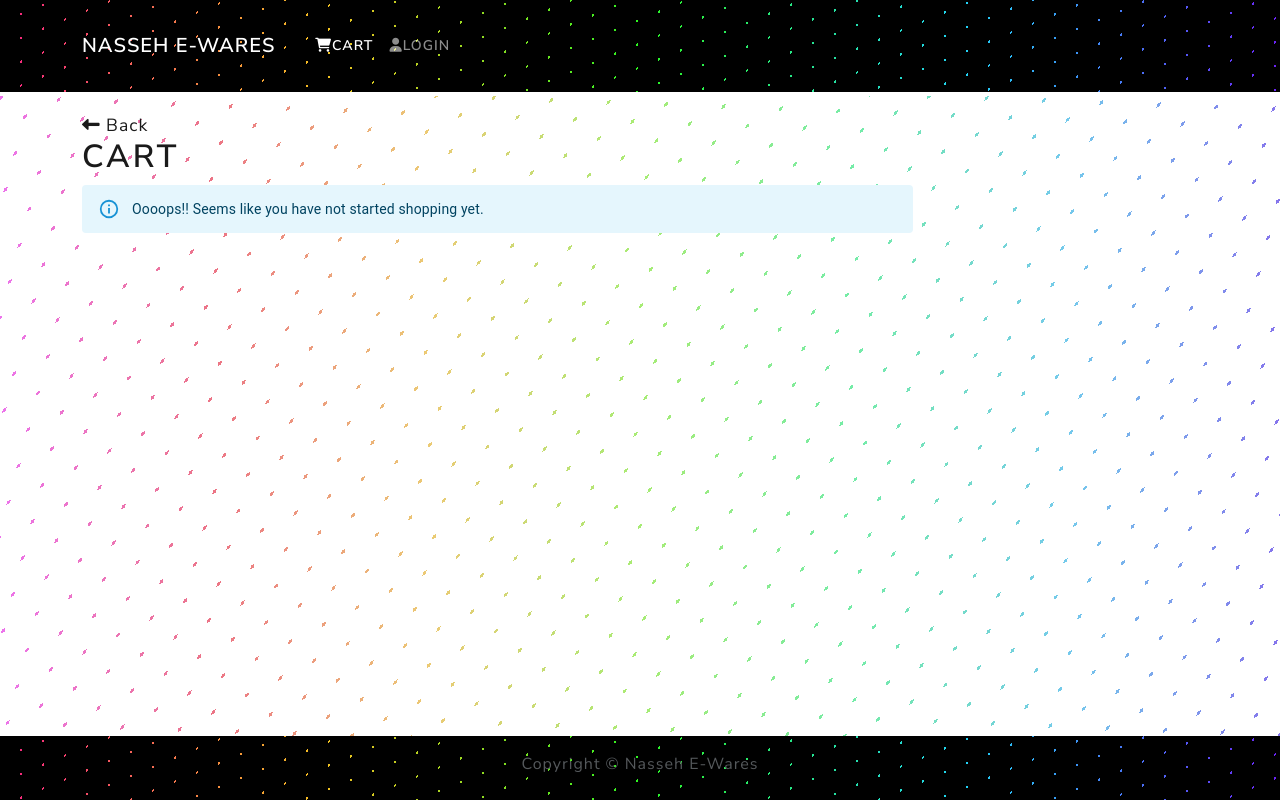
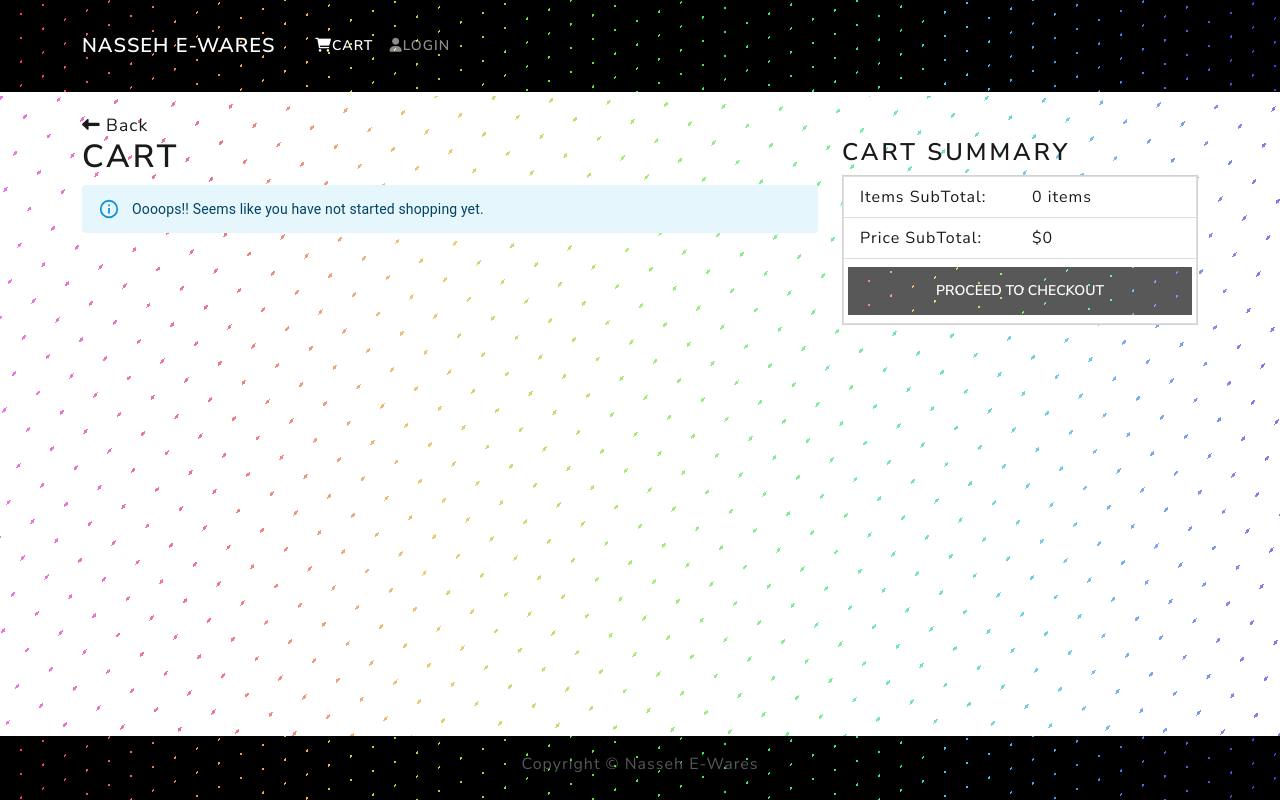
Before and after one commit to Manasseh-Kinyua/e-ware, a React (Create React App) app in the folder frontend/: page /cart in a window 1280 px wide. Shown: the top 800 px of the page. Built offline with nearby package versions, Linux system fonts and the light colour scheme.

Commit message:
Frontend: display cart summary

```diff
--- a/frontend/src/screens/CartScreen.js
+++ b/frontend/src/screens/CartScreen.js
@@ -1,11 +1,13 @@
 import React, { useEffect } from 'react'
 import { useDispatch, useSelector } from 'react-redux'
-import { useLocation, useParams, Link } from 'react-router-dom'
+import { useLocation, useParams, Link, useNavigate } from 'react-router-dom'
 import { addToCart } from '../actions/cartActions'
-import { Row, Col, Image, ListGroup, Form, Button } from 'react-bootstrap'
+import { Row, Col, Image, ListGroup, Form, Button, Card } from 'react-bootstrap'
 import Message from '../components/Message'
 
 function CartScreen() {
+
+  const navigate = useNavigate()
 
   const params = useParams()
   const productId = params.id
@@ -30,10 +32,14 @@
     console.log('Removed', id)
   }
 
+  const checkoutHandler = () => {
+    navigate('/shipping')
+  }
+
   return (
     <Row>
       <Link className='links' to='/home'><i className="fa-solid fa-left-long"></i> Back</Link>
-      <Col md={9}>
+      <Col md={8}>
         <h1>Cart</h1>
         {cartItems.length < 1 ? (
           <Message severity='info' error='Oooops!! Seems like you have not started shopping yet.'/>
@@ -73,6 +79,35 @@
           </ListGroup>
         )}
       </Col>
+      <Col md={4}>
+        <h3>Cart Summary</h3>
+        <Card>
+          <ListGroup>
+            <ListGroup.Item>
+              <Row>
+                <Col><strong>Items SubTotal:</strong></Col>
+                <Col>{cartItems.reduce((acc, item) => acc + Number(item.qty), 0)} items</Col>
+              </Row>
+            </ListGroup.Item>
+            <ListGroup.Item>
+              <Row>
+                <Col><strong>Price SubTotal:</strong></Col>
+                <Col>${cartItems.reduce((acc, item) => acc + Number(item.qty) * Number(item.price), 0)}</Col>
+              </Row>
+            </ListGroup.Item>
+            <ListGroup.Item>
+              <Row>
+                <Button
+                  className='bg'
+                  disabled={cartItems.length < 1}
+                  onClick={checkoutHandler}>
+                    Proceed to Checkout
+                  </Button>
+              </Row>
+            </ListGroup.Item>
+          </ListGroup>
+        </Card>
+      </Col>
     </Row>
   )
 }
```
